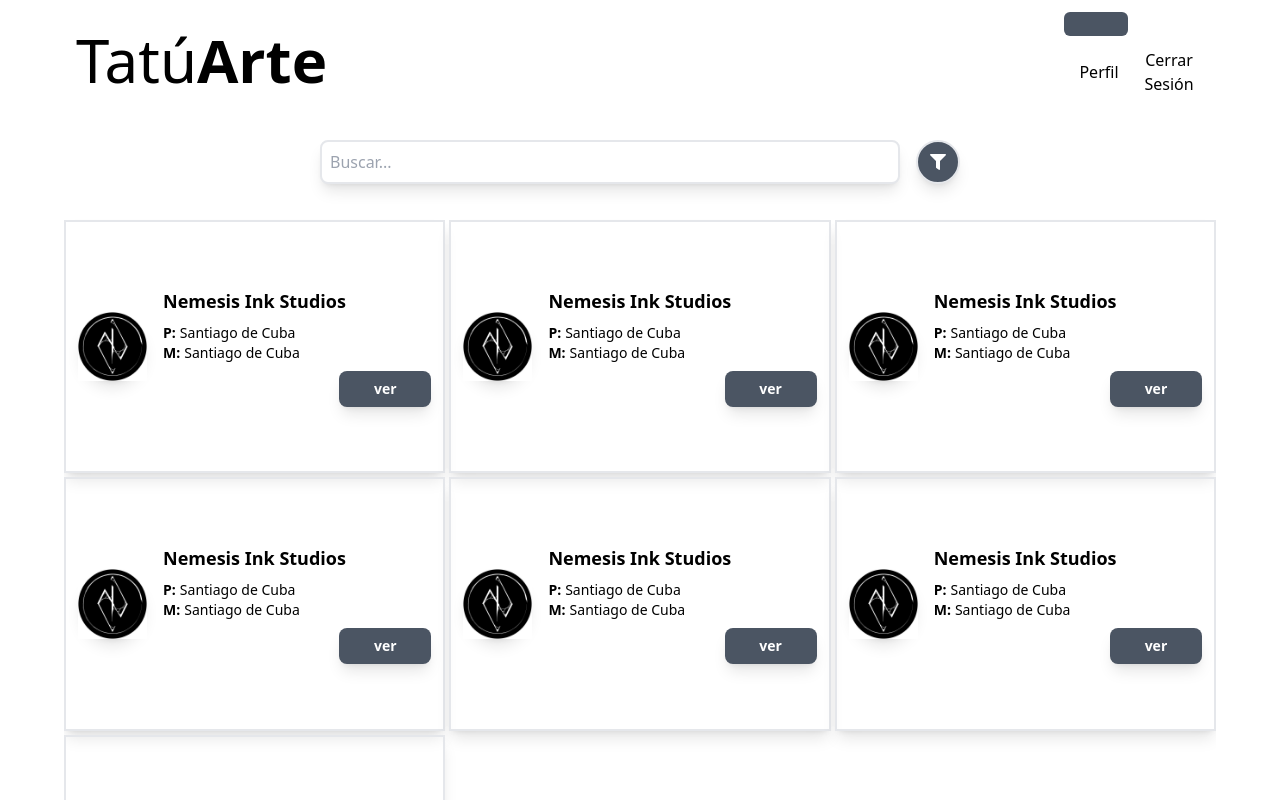
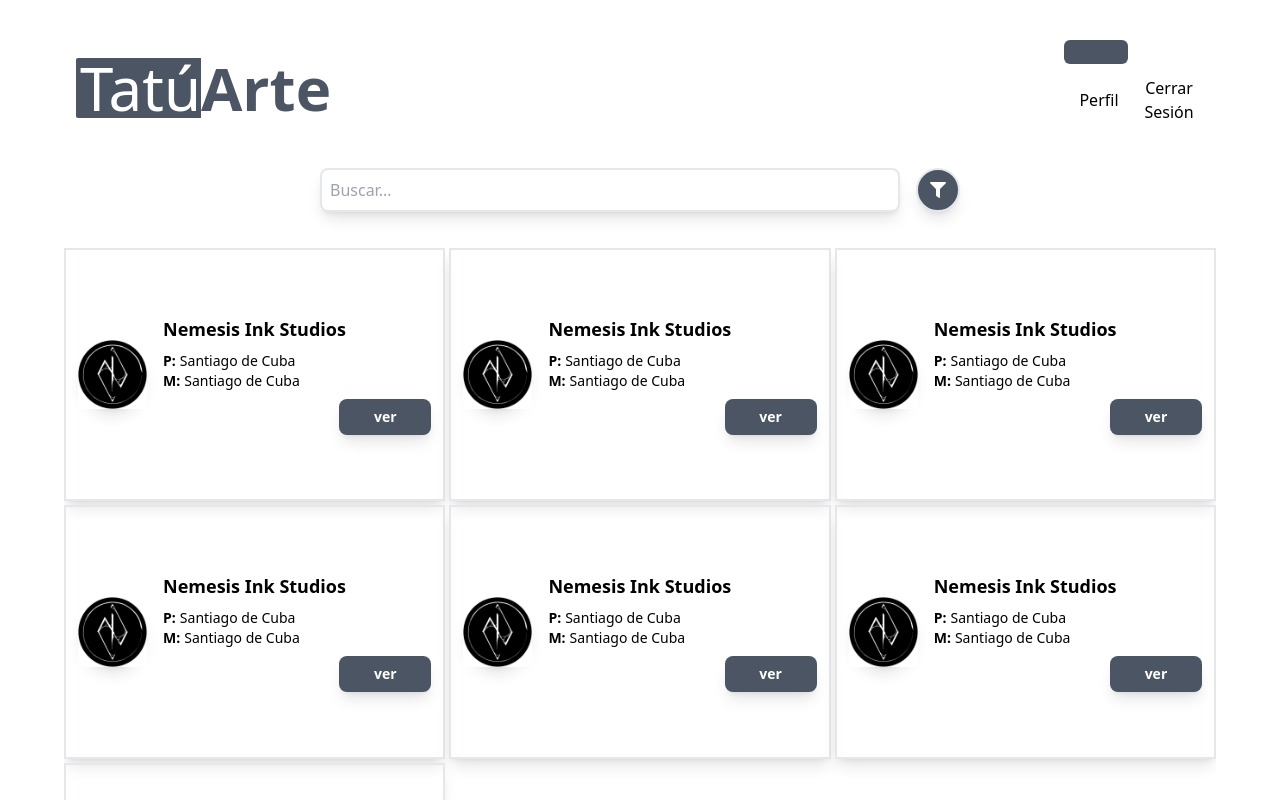
Before and after one commit to AlbeTorres/tatuarte, a React (Create React App) app: page /home in a window 1280 px wide. Shown: the top 800 px of the page. Built offline with nearby package versions, Linux system fonts and the light colour scheme.

Commit message:
mejorada posicion nav-menu

```diff
--- a/src/components/home/UserOption/userOption.css
+++ b/src/components/home/UserOption/userOption.css
@@ -1,6 +1,6 @@
 .nav-menu{
-    @apply flex items-center flex-col absolute top-14 left-0 right-0 bg-gray-600 text-white w-full
-    md:top-16 z-50
+    @apply flex items-center flex-col absolute top-24 left-0 right-0 bg-gray-600 text-white w-full
+    md:top-28 z-50
 }
 
 .nav-transicion{
--- a/src/pages/home/Home.js
+++ b/src/pages/home/Home.js
@@ -11,10 +11,10 @@ const Home = ()=>{
 
     return (
         <Fragment>
-        <header className='flex items-center justify-between contenedor p-3 '>
+        <header className='flex items-center justify-between contenedor p-3 pt-10 '>
 
             <Link to={"/home"}>
-                <h1 className='text-4xl font-thin font-sans md:text-6xl'>Tatú<span className='font-bold '>Arte</span></h1>
+                <h1 className='text-4xl font-thin font-sans md:text-6xl bg-gray-600 text-white pl-1 rounded-sm'>Tatú<span className='font-bold text-gray-600 bg-white  '>Arte</span></h1>
             </Link>
 
 
```
